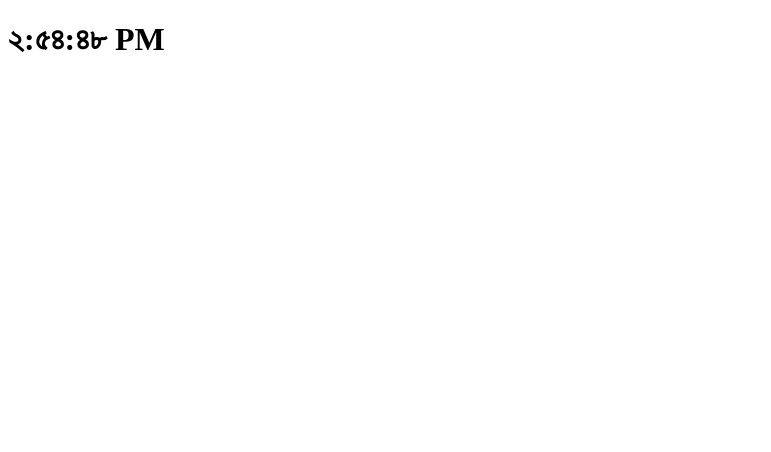
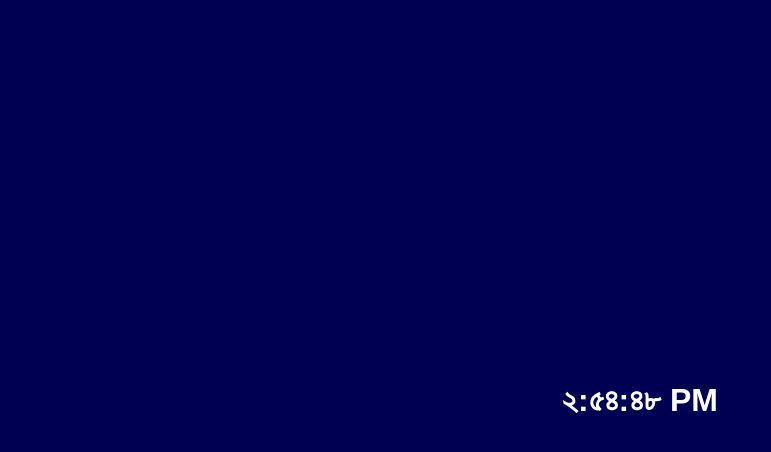
Before and after one commit to learnwithkawsar721/React-clock-app, a React (Create React App) app: page / in a window 1280 px wide. Shown: the top 452 px of the page, without its empty margins (0-771 px from the left). Built offline with nearby package versions, Linux system fonts and the light colour scheme.

Commit message:
style change

```diff
--- /dev/null
+++ b/public/assets/css/style.css
@@ -0,0 +1,21 @@
+*{
+    margin: 0;
+    padding: 0;
+    box-sizing: border-box;
+}
+body{
+    position: relative;
+    font-family: "Montserrat", sans-serif;
+    background: rgb(0, 0, 82) !important;
+}
+
+.clock{
+   display: flex;
+   justify-content: center;
+   align-items: center;
+   width: 100%;
+    height: 100vh;
+}
+.text{
+    color: #fff;
+}
--- a/public/index.html
+++ b/public/index.html
@@ -24,7 +24,8 @@
       work correctly both with client-side routing and a non-root public URL.
       Learn how to configure a non-root public URL by running `npm run build`.
     -->
-    <title>React App</title>
+    <title>React Clock App</title>
+    <link rel="stylesheet" href="./assets/css/style.css">
   </head>
   <body>
     <noscript>You need to enable JavaScript to run this app.</noscript>
--- a/src/components/Clock.js
+++ b/src/components/Clock.js
@@ -24,9 +24,11 @@ class Clock extends React.Component{
    /* Class component এ rander() মেথড লিখতে হয়। এই মেথড কম্পনেন্ট কে re-use করে।  */
     render(){
       return (
-        <h1 className="text">
-            {this.state.date.toLocaleTimeString(this.props.local)}
-        </h1>
+       <div className="clock">
+            <h1 className="text">
+                 {this.state.date.toLocaleTimeString(this.props.local)}
+            </h1>
+       </div>
       );
     }
 }
```
